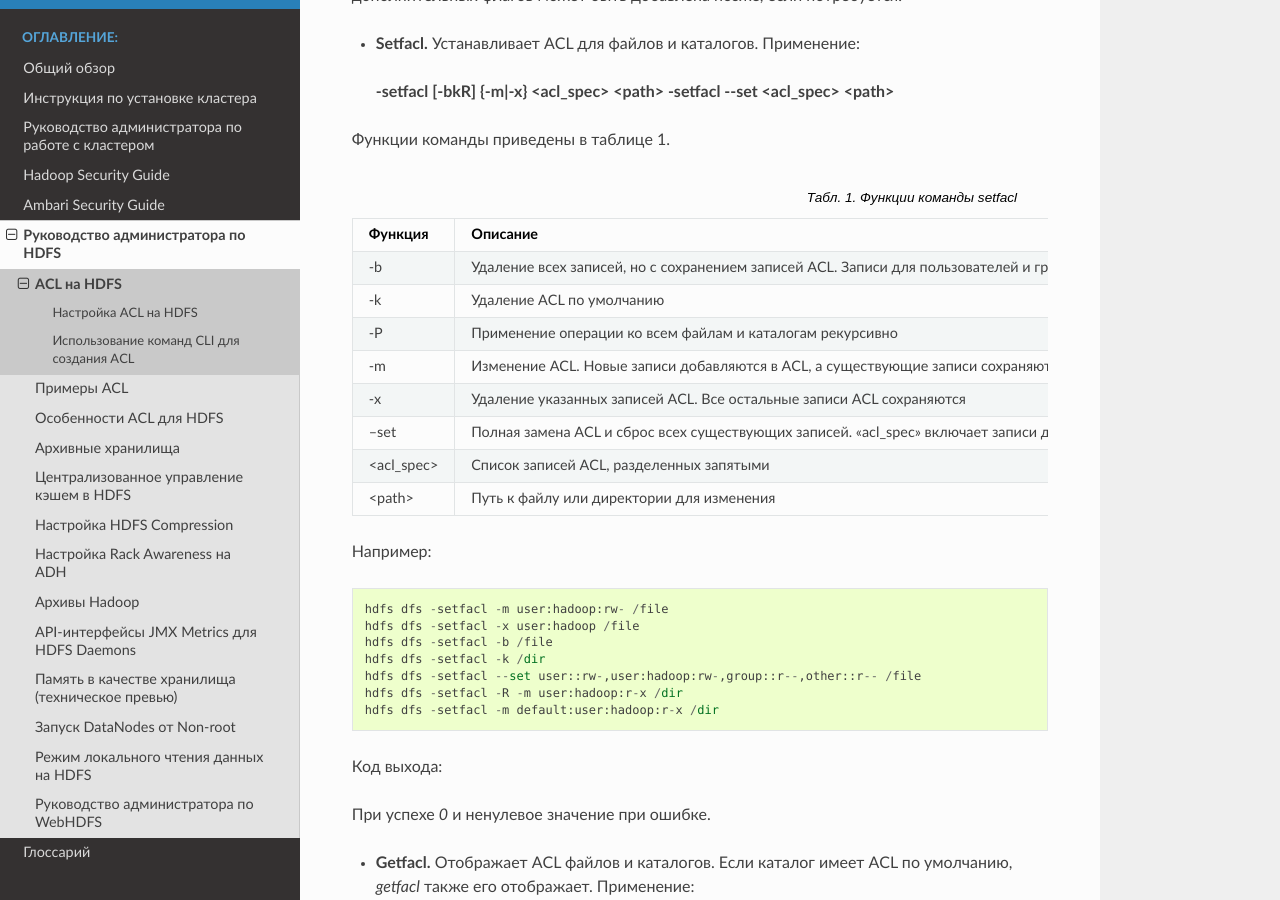
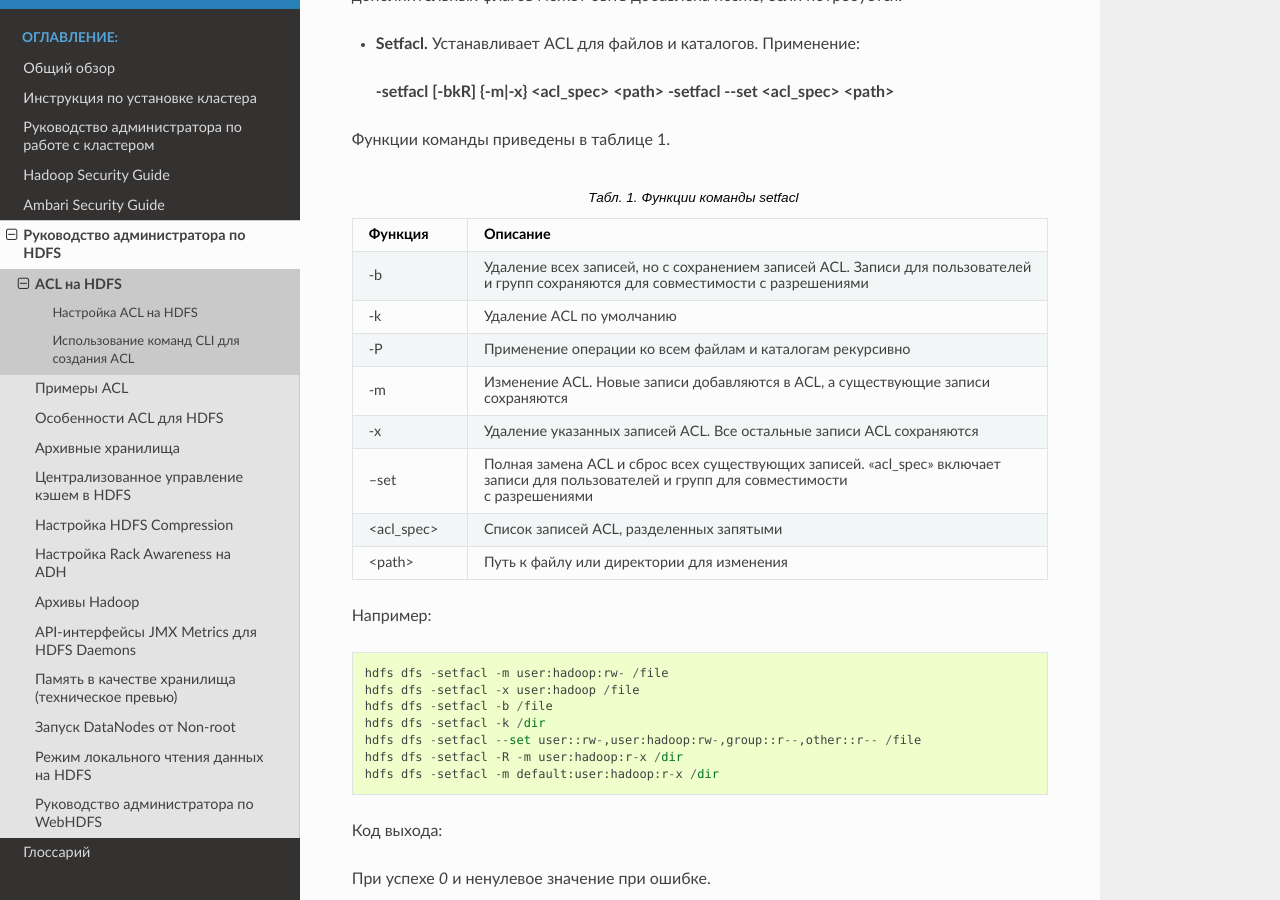
Before and after one commit to arenadata/docs_adps, a Sphinx documentation site: the page built from source/HDFSadmin/ACLonHDFS.rst, in a window 1280 px wide and 900 px high, scrolled down 717 px. Built offline with Sphinx 7.4.7 and the Read the Docs theme 2.0.0, drawn with Linux system fonts in a browser that asks for light colours; part of the change alters nothing that is shown.

```diff
--- a/source/HDFSadmin/ACLonHDFS.rst
+++ b/source/HDFSadmin/ACLonHDFS.rst
@@ -42,12 +42,12 @@ ACL на HDFS
    :header: "Функция", "Описание"
    :widths: 10, 30
 
-   "-b", "Удаление всех записей, но с сохранением записей ACL. Записи для пользователей и групп сохраняются для совместимости с разрешениями"
+   "-b", "Удаление всех записей, но с сохранением записей ACL. Записи для пользователей |br| и групп сохраняются для совместимости с разрешениями"
    "-k", "Удаление ACL по умолчанию"
    "-Р", "Применение операции ко всем файлам и каталогам рекурсивно"
-   "-m", "Изменение ACL. Новые записи добавляются в ACL, а существующие записи сохраняются"
+   "-m", "Изменение ACL. Новые записи добавляются в ACL, а существующие записи |br| сохраняются"
    "-x", "Удаление указанных записей ACL. Все остальные записи ACL сохраняются"
-   "--set", "Полная замена ACL и сброс всех существующих записей. «acl_spec» включает записи для пользователей и групп для совместимости с разрешениями"
+   "--set", "Полная замена ACL и сброс всех существующих записей. «acl_spec» включает |br| записи для пользователей и групп для совместимости |br| с разрешениями"
    "<acl_spec>", "Список записей ACL, разделенных запятыми"
    "<path>", "Путь к файлу или директории для изменения"
 
```
